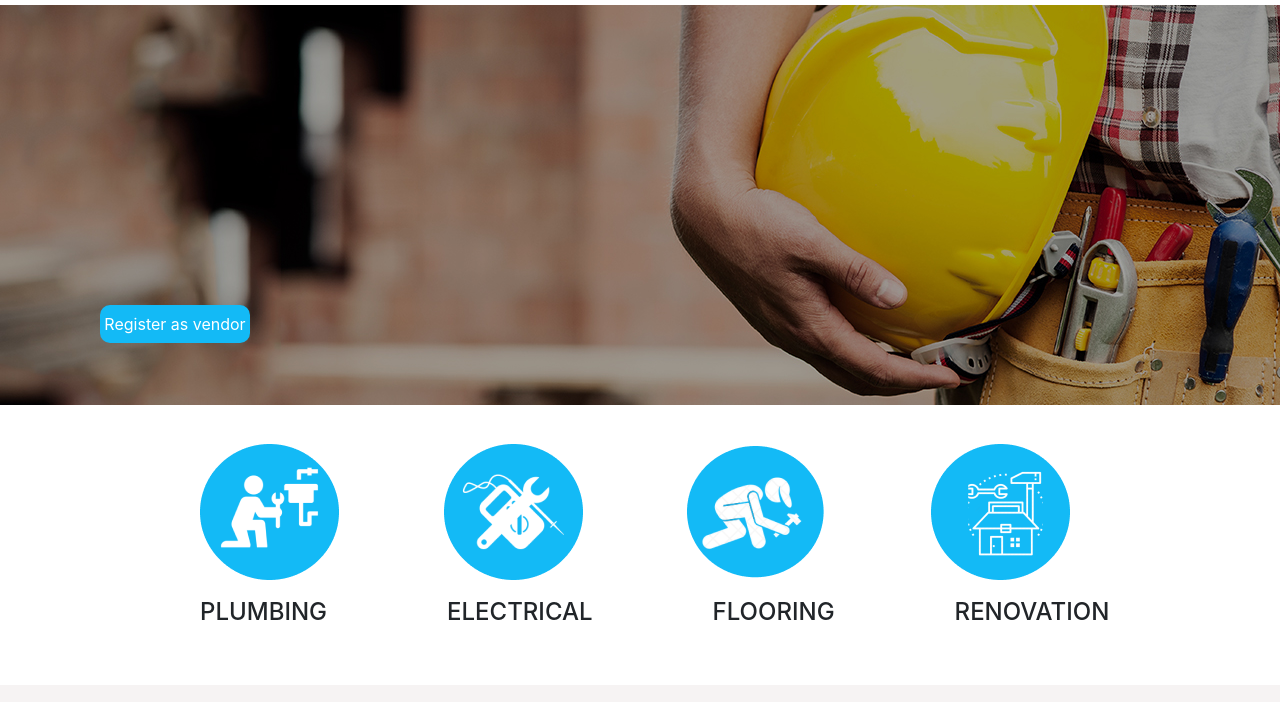
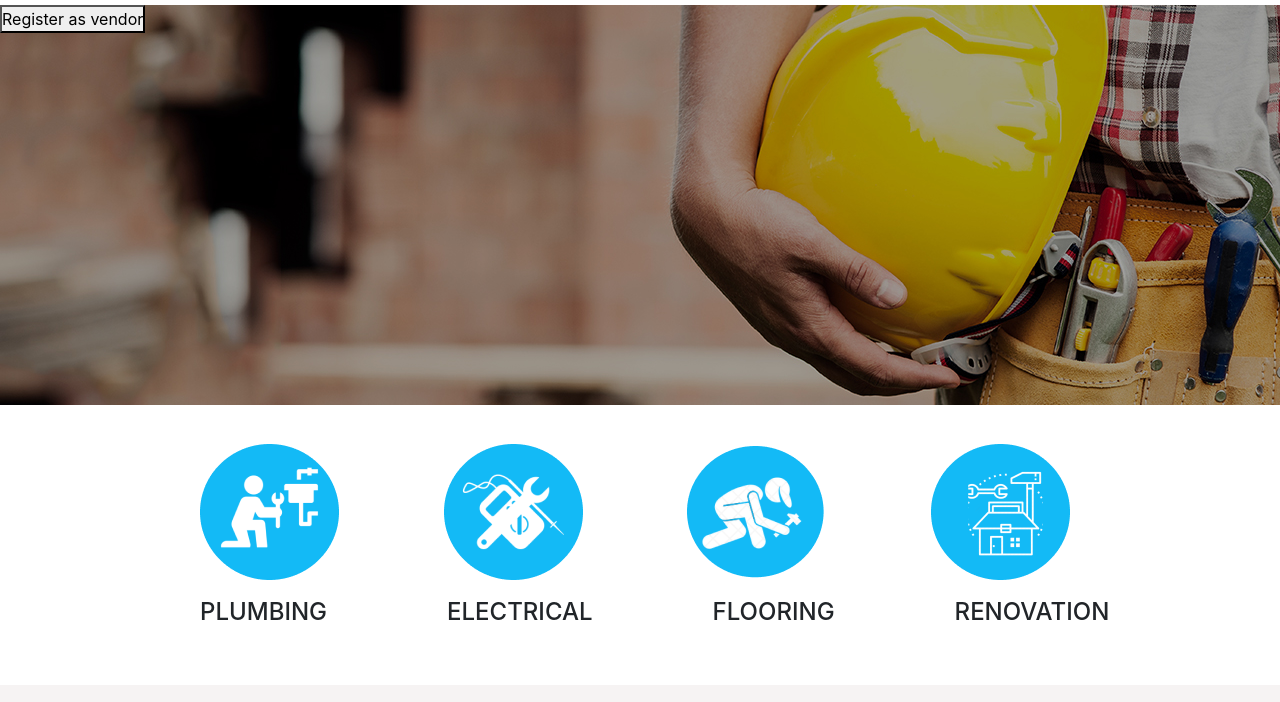
Before and after one commit to young20200/streetplus, a plain HTML site: page index.html in a window 1280 px wide. Shown: the part 81-783 px from the top of the page. Drawn offline with nearby package versions, Linux system fonts and the light colour scheme; files whose address does not match are found by name.

Commit message:
Update style.css

```diff
--- a/css/style.css
+++ b/css/style.css
@@ -52,16 +52,22 @@
     height: 400px;
     background-repeat: no-repeat;
 }
-.background-button{
-    width: 150px;
-    height: 38px;
-    border-radius: 10px;
-    background-color: #13BAF6;
+.background:hover{
+    filter: brightness(50%);
+}
+
+.text0-2{
+    font-size: 40px;
+    font-weight: bold;
     color: white;
-    border: none;
-    position: relative;
-    top: 300px;
-    left: 100px;
+    margin-left: 100px;
+    padding-top: 50px;
+    text-decoration: none;
+}
+
+
+.text0-3{
+    margin-left: 100px;
 
 }
 .backg1{
```
